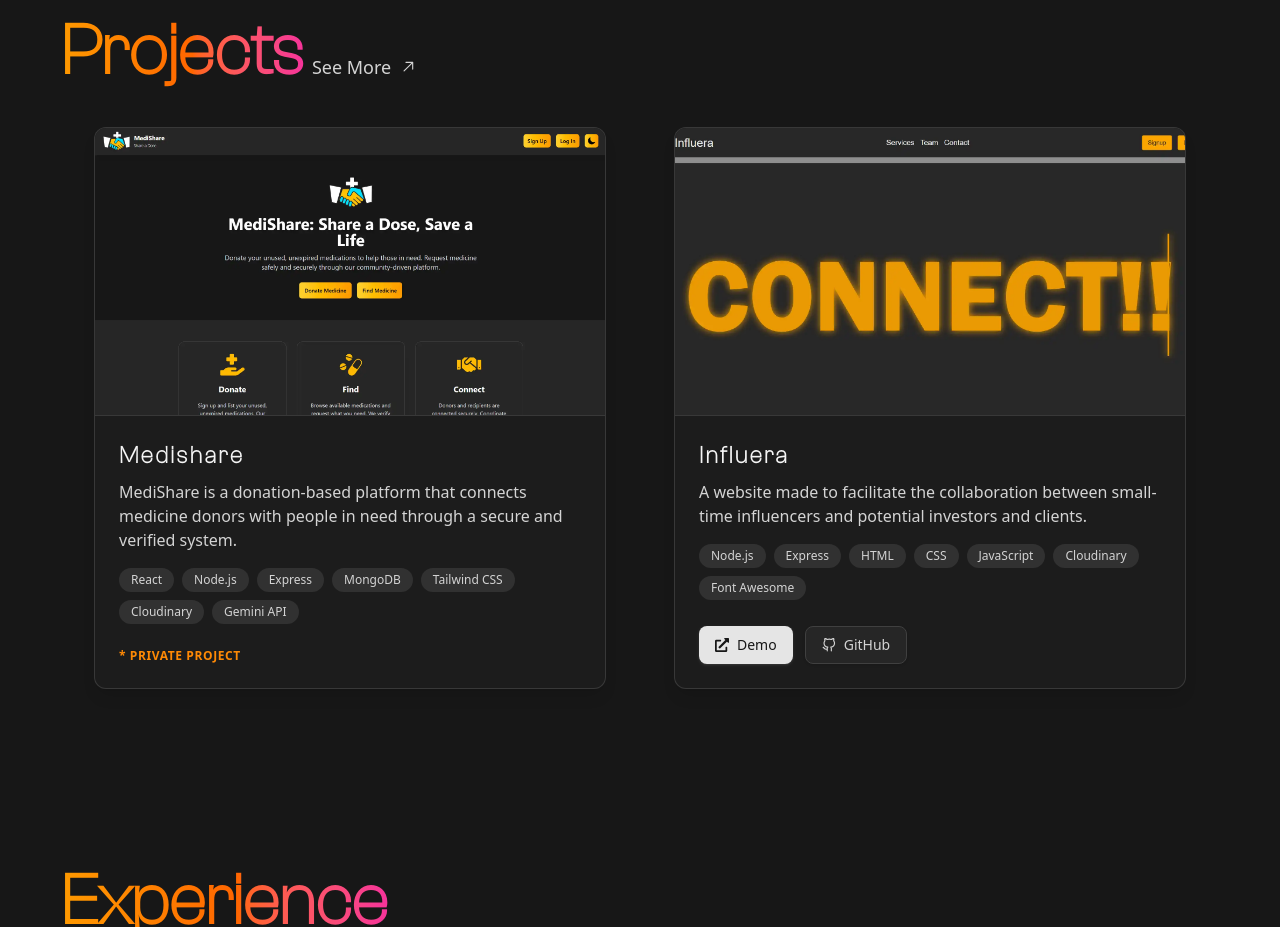
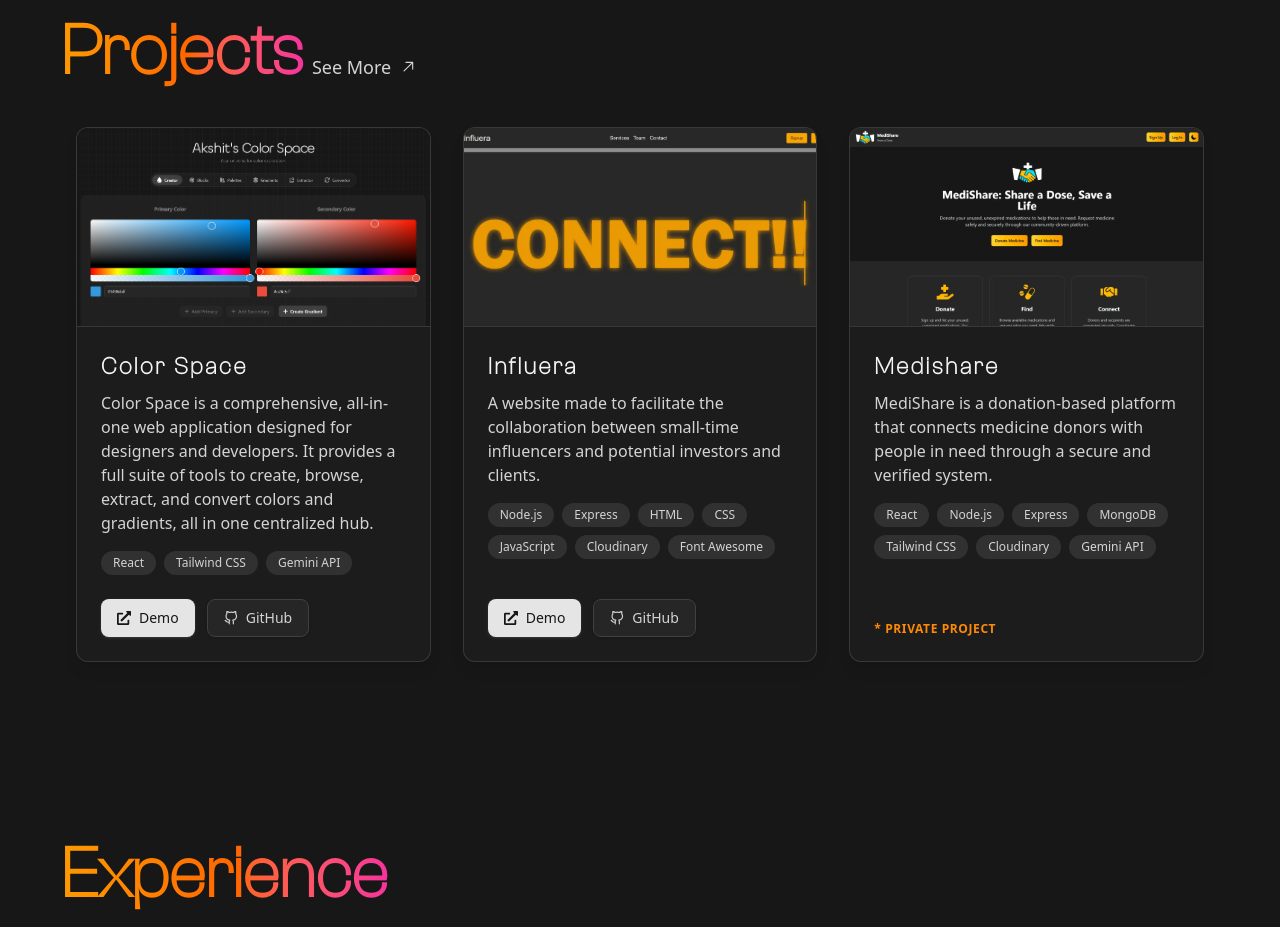
Before and after one commit to akshit-bansal11/my-site, a React (Vite) app: page / in a window 1280 px wide. Shown: the part 1340-2267 px from the top of the page. Built offline with nearby package versions, Linux system fonts and the light colour scheme.

Commit message:
Add a project

```diff
--- a/src/main/components/layout/home/Projects.jsx
+++ b/src/main/components/layout/home/Projects.jsx
@@ -20,6 +20,9 @@ import Inf from '../../../../assets/images/projects/Websites/influera.webp';
 
 // Medishare
 import Med from '../../../../assets/images/projects/Websites/mediShare.webp';
+
+// Color Space
+import Csp from '../../../../assets/images/projects/Websites/colorSpace.png';
 
 
 
@@ -53,11 +56,13 @@ export default function Projects() {
             </div>
             <div className="flex flex-col p-4 justify-center not-lg:items-center gap-8 lg:flex-row lg:justify-around">
                 <ProjectCard
-                    title="Medishare"
-                    description="MediShare is a donation-based platform that connects medicine donors with people in need through a secure and verified system."
-                    image={Med}
-                    techStack={['React', 'Node.js', 'Express', 'MongoDB', 'Tailwind CSS', 'Cloudinary', 'Gemini API']}
+                    title="Color Space"
+                    description="Color Space is a comprehensive, all-in-one web application designed for designers and developers. It provides a full suite of tools to create, browse, extract, and convert colors and gradients, all in one centralized hub."
+                    image={Csp}
+                    techStack={['React', 'Tailwind CSS', 'Gemini API']}
                     delay={0}
+                    demoLink="https://color-space-akshit-bansal11.vercel.app/"
+                    githubLink="https://github.com/akshit-bansal11/color-space"
                 />
                 <ProjectCard
                     title="Influera"
@@ -68,6 +73,13 @@ export default function Projects() {
                     demoLink="https://influera.onrender.com/"
                     githubLink="https://github.com/akshit-bansal11/Influera"
                 />
+                <ProjectCard
+                    title="Medishare"
+                    description="MediShare is a donation-based platform that connects medicine donors with people in need through a secure and verified system."
+                    image={Med}
+                    techStack={['React', 'Node.js', 'Express', 'MongoDB', 'Tailwind CSS', 'Cloudinary', 'Gemini API']}
+                    delay={0}
+                />
             </div>
         </ScrollSection>
     );
--- a/src/main/pages/Projects.jsx
+++ b/src/main/pages/Projects.jsx
@@ -31,7 +31,7 @@ import dclock from '../../assets/images/projects/Tools/dclock.webp'
 import code from '../../assets/images/projects/code.webp'
 import ipo from '../../assets/images/designs/ipo.webp'
 import ecom from '../../assets/images/designs/ecom.webp'
-import { head } from 'framer-motion/client'
+import { head, image } from 'framer-motion/client'
 
 // ──────────────────────────────────────────────
 // Animation variants for section entry
@@ -61,6 +61,15 @@ const projectsData = {
             techStack: ['Node.js', 'Express', 'HTML', 'CSS', 'JavaScript', 'Cloudinary', 'Font Awesome'],
             demoLink: 'https://influera.onrender.com/',
             githubLink: 'https://github.com/akshit-bansal11/Influera'
+        },
+        {
+            type: 'large',
+            title: 'Color Space',
+            description: "Color Space is a comprehensive, all-in-one web application designed for designers and developers. It provides a full suite of tools to create, browse, extract, and convert colors and gradients, all in one centralized hub.",
+            image: Med,
+            techStack: ['React', 'Tailwind', 'Gemini API'],
+            demoLink: "https://color-space-akshit-bansal11.vercel.app/",
+            githubLink: "https://github.com/akshit-bansal11/color-space"
         }
     ],
     games: [
@@ -260,7 +269,7 @@ const sectionConfigs = [
     {
         id: 'websites',
         heading: 'websites',
-        layout: 'flex lg:flex-row flex-col gap-2 lg:justify-around justify-center items-center',
+        layout: 'flex lg:flex-row flex-col gap-2 lg:justify-around justify-center',
         dataKey: 'websites'
     },
     {
```
Also changed, not shown: src/assets/images/projects/Websites/colorSpace.png (added).
